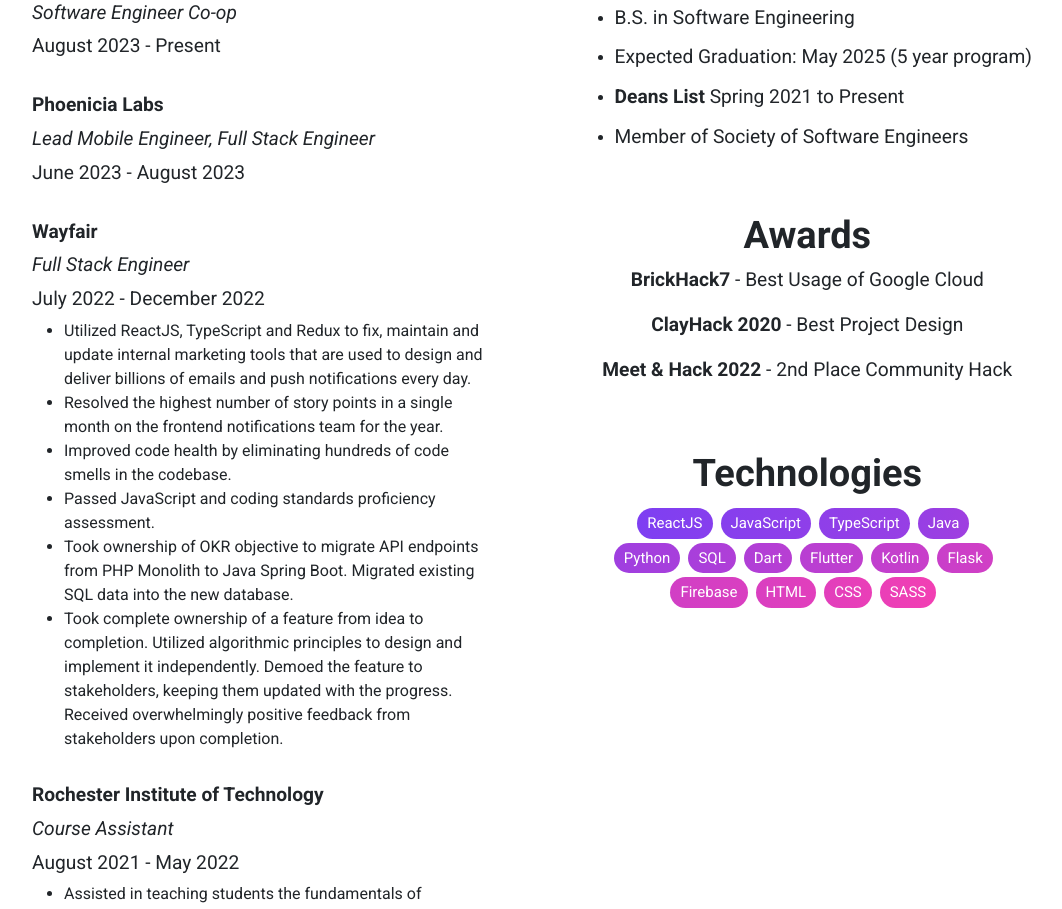
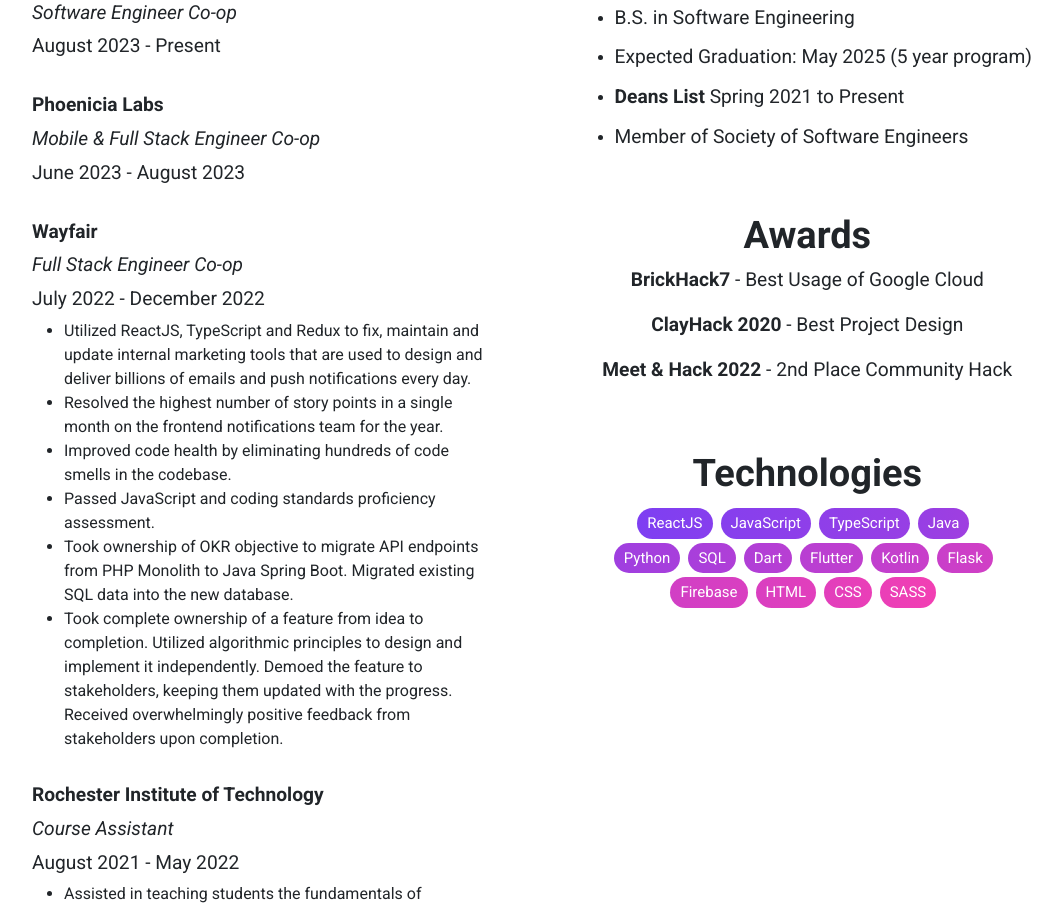
Before and after one commit to devkav/personalWebsite, a React (Create React App) app: page / in a window 1280 px wide. Shown: the part 1580-2489 px from the top of the page, without its empty margins (108-1170 px from the left). Built offline with nearby package versions, Linux system fonts and the light colour scheme.

Commit message:
Update titles

```diff
--- a/src/pages/Experience.tsx
+++ b/src/pages/Experience.tsx
@@ -34,13 +34,13 @@ const work: Work[] = [
   },
   {
     company: 'Phoenicia Labs',
-    title: 'Lead Mobile Engineer, Full Stack Engineer',
+    title: 'Mobile & Full Stack Engineer Co-op',
     dates: 'June 2023 - August 2023',
     descriptions: []
   },
   {
     company: 'Wayfair',
-    title: 'Full Stack Engineer',
+    title: 'Full Stack Engineer Co-op',
     dates: 'July 2022 - December 2022',
     descriptions: [
       `Utilized ReactJS, TypeScript and Redux to fix, maintain and update internal marketing tools that are used to design and deliver billions of emails and push notifications every day.
```
